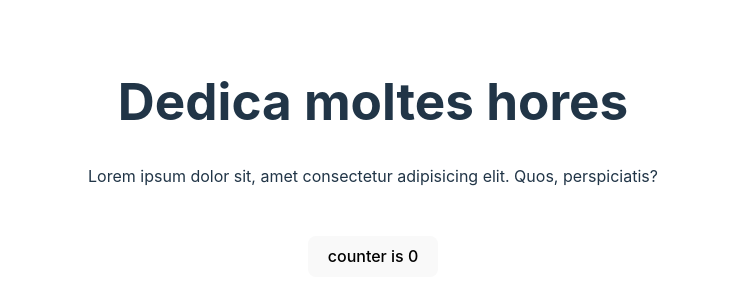
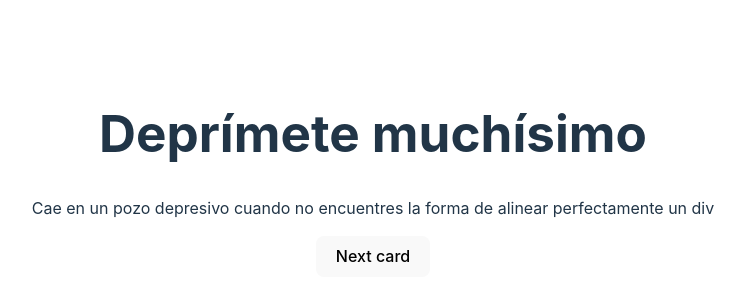
Before and after one commit to martinfrangul/S5, a React (Vite) app: page / in a window 1280 px wide. Shown: the part 226-526 px from the top of the page, without its empty margins (267-1012 px from the left). Built offline with nearby package versions, Linux system fonts and the light colour scheme.

Commit message:
Agregado el botón para cambiar el contenido de la Card

```diff
--- a/src/App.jsx
+++ b/src/App.jsx
@@ -1,29 +1,50 @@
-import { useState } from 'react'
-import './App.css'
-import Card from './components/Card'
+import { useState } from "react";
+import "./App.css";
+import Card from "./components/Card";
 
 function App() {
-  const [step, setStep] = useState(0)
+  const [step, setStep] = useState(0);
+
+  const nextStep = () => {
+    if (step < tutorialData.length - 1) {
+      setStep((prev) => prev + 1);
+    }
+  };
 
   const tutorialData = [
     {
-      title: 'Dedica moltes hores',
-      description: 'Lorem ipsum dolor sit, amet consectetur adipisicing elit. Quos, perspiciatis?',
-      bgColor: 'red',
-      image: ''
-    }
-  ]
+      title: "Deprímete muchísimo",
+      description:
+        "Cae en un pozo depresivo cuando no encuentres la forma de alinear perfectamente un div",
+      bgColor: "red",
+      image: "",
+    },
+    {
+      title: "Cuando todo pete, haz siempre lo mismo",
+      description:
+        "Haz siempre lo mismo si no te sale. Es una muy mala idea debuggear el código",
+      bgColor: "red",
+      image: "",
+    },
+    {
+      title: "Usa ChatGPT en vez de leer documentación",
+      description:
+        "Documentación? Para qué? Pregúntale a tu robot amigo y ahorra lectura innecesaria",
+      bgColor: "red",
+      image: "",
+    },
+  ];
 
   return (
     <>
-    <Card currentCardData = {tutorialData[step]}></Card>
       <div className="card">
-        <button onClick={() => setStep((step) => step + 1)}>
-          counter is {step}
-        </button>
+        <Card
+          currentCardData={tutorialData[step]}
+          nextStepHandler={nextStep}
+        ></Card>
       </div>
     </>
-  )
+  );
 }
 
-export default App
+export default App;
--- a/src/components/Card.jsx
+++ b/src/components/Card.jsx
@@ -1,8 +1,10 @@
-export default function Card({ currentCardData }) {
+export default function Card({ currentCardData, nextStepHandler }) {
+
   return (
     <>
       <h1>{currentCardData.title}</h1>
       <p>{currentCardData.description}</p>
+      <button onClick={nextStepHandler}>Next card</button>
     </>
   );
 }
```
